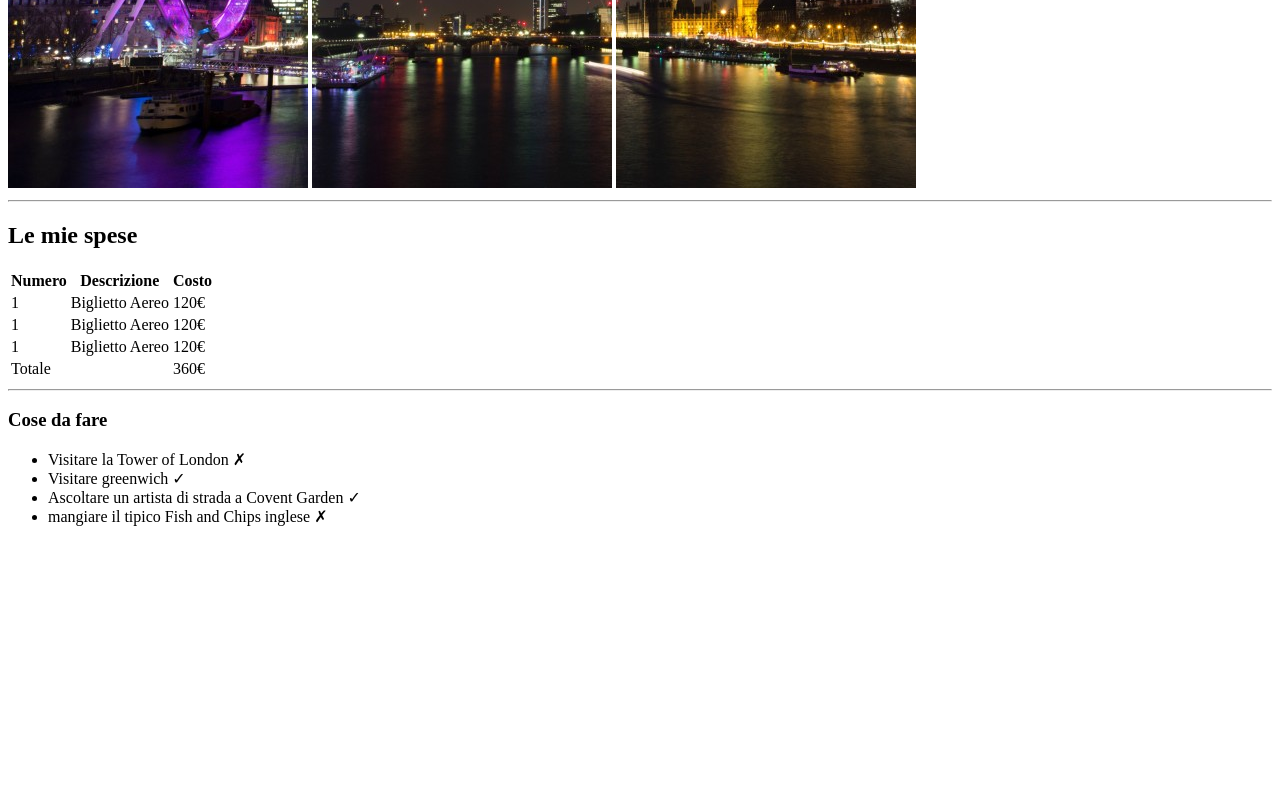
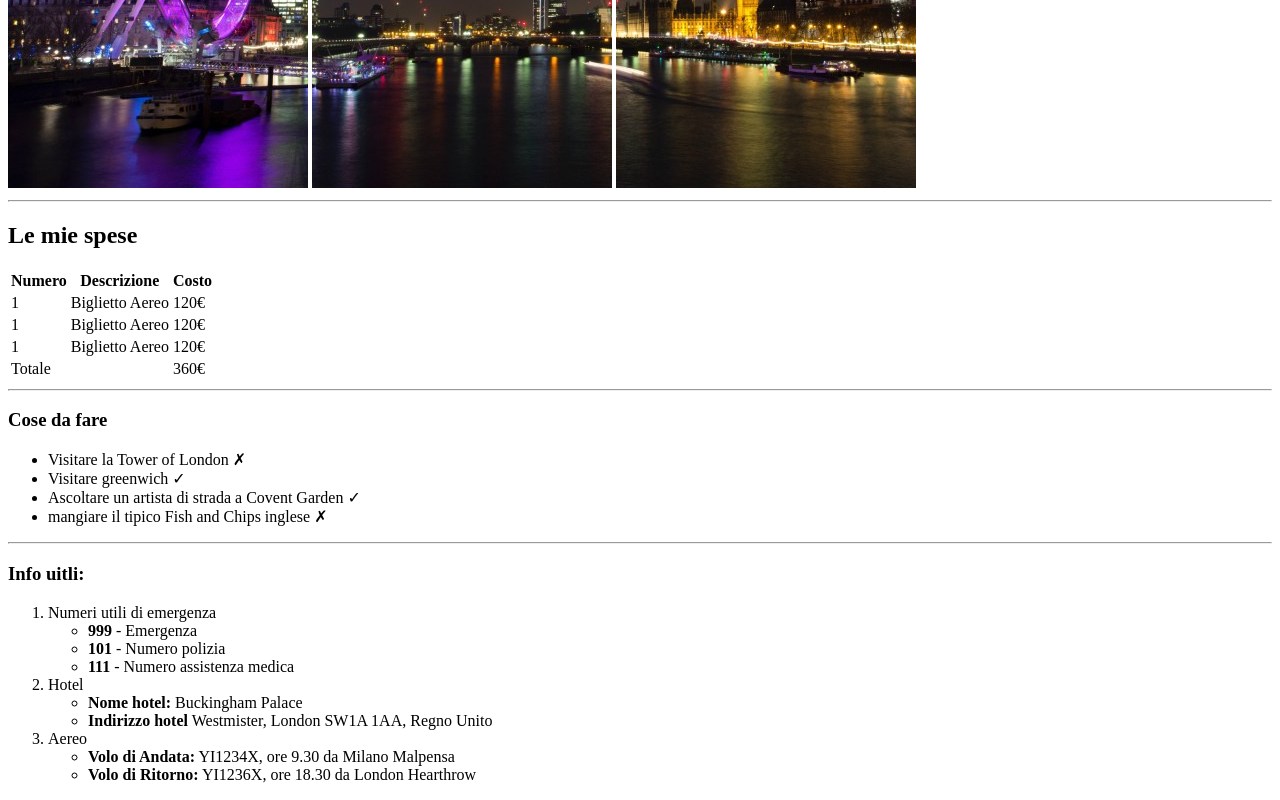
Before and after one commit to AndreaParrini/html-london-trip, a plain HTML site: page index.html in a window 1280 px wide. Shown: the part 492-1292 px from the top of the page. Before the commit the page ends 1034 px from the top, so only its background shows below. Drawn offline with Linux system fonts and the light colour scheme.

Commit message:
add section info utili
add section info utili and order\unorder list

```diff
--- a/index.html
+++ b/index.html
@@ -57,7 +57,7 @@
         </section>
         <!--End section "le mie spese"-->
         <hr>
-        <!-- Stert section "Cose da fare"-->
+        <!-- Start section "Cose da fare"-->
         <section>
             <h3>Cose da fare</h3>
             <ul>
@@ -68,6 +68,36 @@
             </ul>
         </section>
         <!-- end section "cose da fare"-->
+        <hr>
+        <!-- Start section "info utili"-->
+        <section>
+            <h3>Info uitli:</h3>
+            <ol>
+                <li>
+                    Numeri utili di emergenza
+                    <ul>
+                        <li><strong>999</strong> - Emergenza</li>
+                        <li><strong>101</strong> - Numero polizia</li>
+                        <li><strong>111</strong> - Numero assistenza medica</li>
+                    </ul>
+                </li>
+                <li>
+                    Hotel
+                    <ul>
+                        <li><strong>Nome hotel:</strong> Buckingham Palace</li>
+                        <li><strong>Indirizzo hotel</strong> Westmister, London SW1A 1AA, Regno Unito</li>
+                    </ul>
+                </li>
+                <li>
+                    Aereo
+                    <ul>
+                        <li><strong>Volo di Andata:</strong> YI1234X, ore 9.30 da Milano Malpensa</li>
+                        <li><strong>Volo di Ritorno:</strong> YI1236X, ore 18.30 da London Hearthrow</li>
+                    </ul>
+                </li>
+            </ol>
+        </section>
+        <!-- End section "info utili"-->
     </main>
 </body>
 </html>
```
